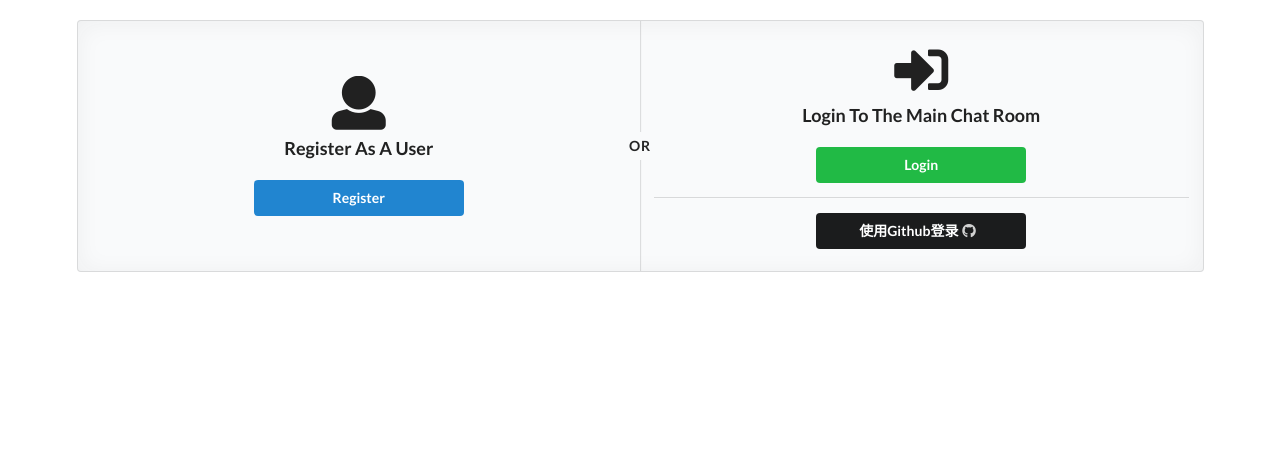
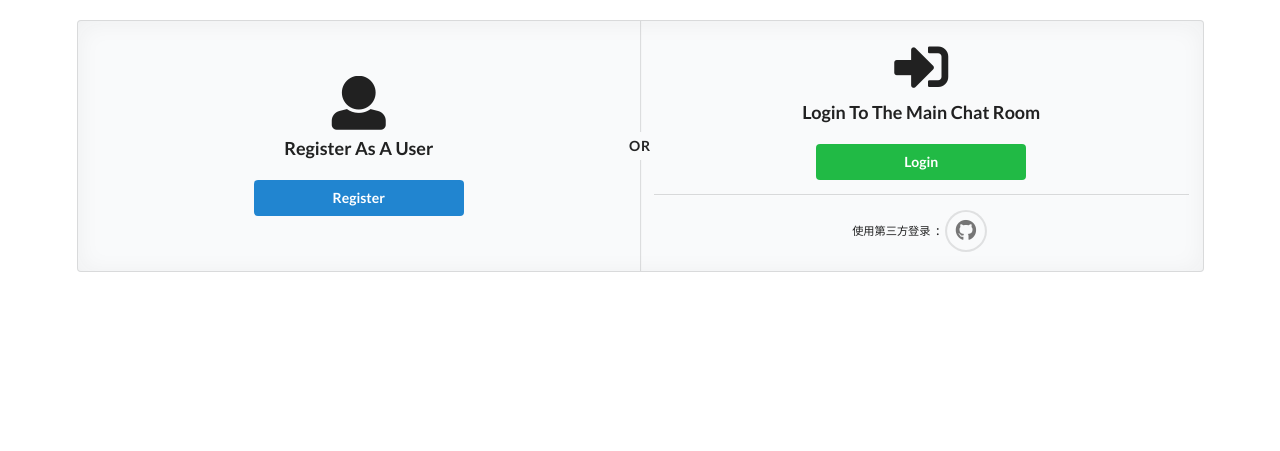
Before and after one commit to ItManHarry/wechat, a Flask app: page /main/home in a window 1280 px wide. Shown: the part 74-525 px from the top of the page. Run offline with Flask 2, Linux system fonts and the light colour scheme; some libraries are stand-ins or nearby versions.

Commit message:
change github icon link

```diff
--- a/chat/templates/main/home.html
+++ b/chat/templates/main/home.html
@@ -24,7 +24,7 @@
               Login
             </a>
             <div class="ui divider"></div>
-            <a class="ui button secondary github" href="{{url_for('oauth.login', provider_name='github')}}">使用Github登录&nbsp;&nbsp;<i class="icon github"></i></a>
+            <small>使用第三方登录</small>&nbsp;&nbsp;:&nbsp;&nbsp;<a title="Github" href="{{url_for('oauth.login', provider_name='github')}}"><i class="grey github circular large icon"></i></a>
           </div>
         </div>
       </div>
```
